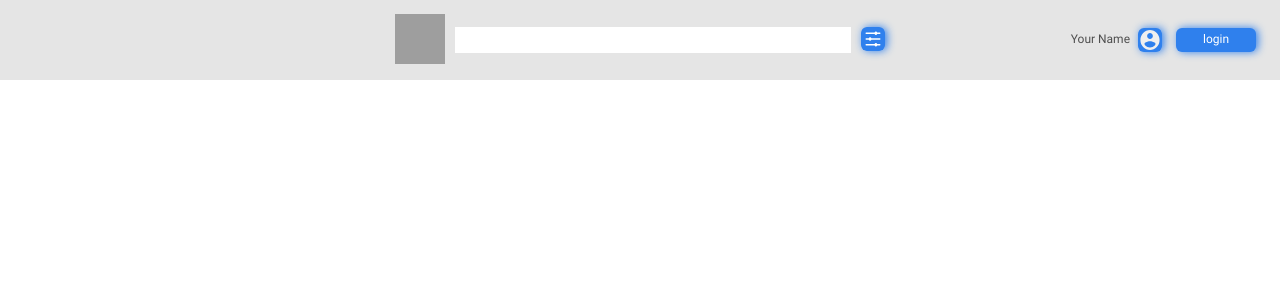
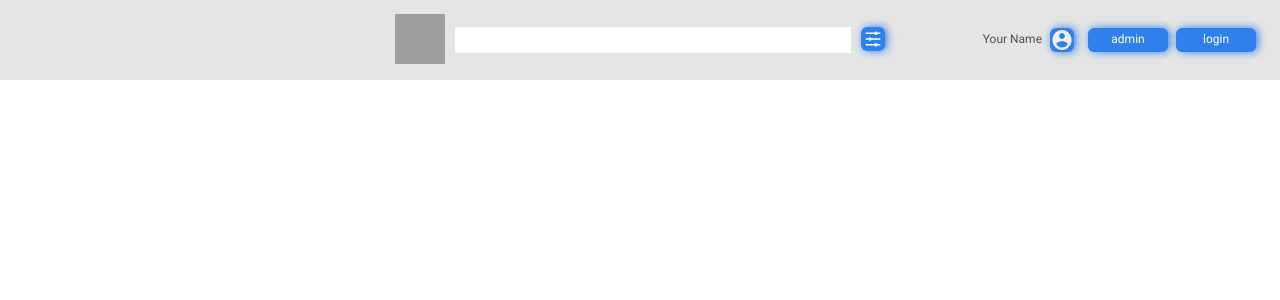
Before and after one commit to anticher/youtube-client, an Angular app in the folder youtube-client-app/: page / in a window 1280 px wide. Shown: the top 300 px of the page. Built offline with nearby package versions, Linux system fonts and the light colour scheme; grey boxes are pictures that could not be loaded.

Commit message:
refactor: spaces

```diff
--- a/youtube-client-app/src/app/core/components/header/header.component.html
+++ b/youtube-client-app/src/app/core/components/header/header.component.html
@@ -6,6 +6,7 @@
         </div>
         <div class="header__profile">
             <app-profile-settings></app-profile-settings>
+            <button class="header__button" routerLink="admin">admin</button>
             <button *ngIf="!isLoginHidden" class="header__button" (click)="login()">login</button>
             <button *ngIf="isLoginHidden" class="header__button" (click)="logout()">logout</button>
         </div>
--- a/youtube-client-app/src/app/core/components/header/header.component.ts
+++ b/youtube-client-app/src/app/core/components/header/header.component.ts
@@ -22,7 +22,7 @@ export class HeaderComponent implements OnInit, OnDestroy {
     private authService: AuthService,
     private searchDataService: SearchDataService,
     private router: Router,
-    ) {}
+  ) {}
 
   public ngOnInit(): void {
     this.isUserAuthsubscription = this.authService.isUserAuth$.subscribe((value) => {
@@ -50,7 +50,7 @@ export class HeaderComponent implements OnInit, OnDestroy {
   }
 
   public routeToMain(): void {
-    this.searchDataService.clearSearchDataSubject()
+    this.searchDataService.clearSearchDataSubject();
     this.router.navigate(['']);
   }
 }
--- a/youtube-client-app/src/app/core/core.module.ts
+++ b/youtube-client-app/src/app/core/core.module.ts
@@ -1,5 +1,6 @@
 import { NgModule } from '@angular/core';
 import { CommonModule } from '@angular/common';
+import { RouterModule } from '@angular/router';
 import { HeaderComponent } from './components/header/header.component';
 import { YoutubeModule } from '../youtube/youtube.module';
 
@@ -10,6 +11,7 @@ import { YoutubeModule } from '../youtube/youtube.module';
   imports: [
     CommonModule,
     YoutubeModule,
+    RouterModule,
   ],
   exports: [
     HeaderComponent,
```
Also changed, not shown: youtube-client-app/src/app/admin/components/new-card-form/new-card-form.component.html (line endings or trailing spaces), youtube-client-app/src/app/app.component.html (line endings or trailing spaces), youtube-client-app/src/app/app.component.scss (line endings or trailing spaces), youtube-client-app/src/app/youtube/components/details-page/details-page.component.html (line endings or trailing spaces), youtube-client-app/src/app/youtube/components/profile-settings/profile-settings.component.html (line endings or trailing spaces), youtube-client-app/src/app/youtube/components/result/result.component.scss (line endings or trailing spaces).
